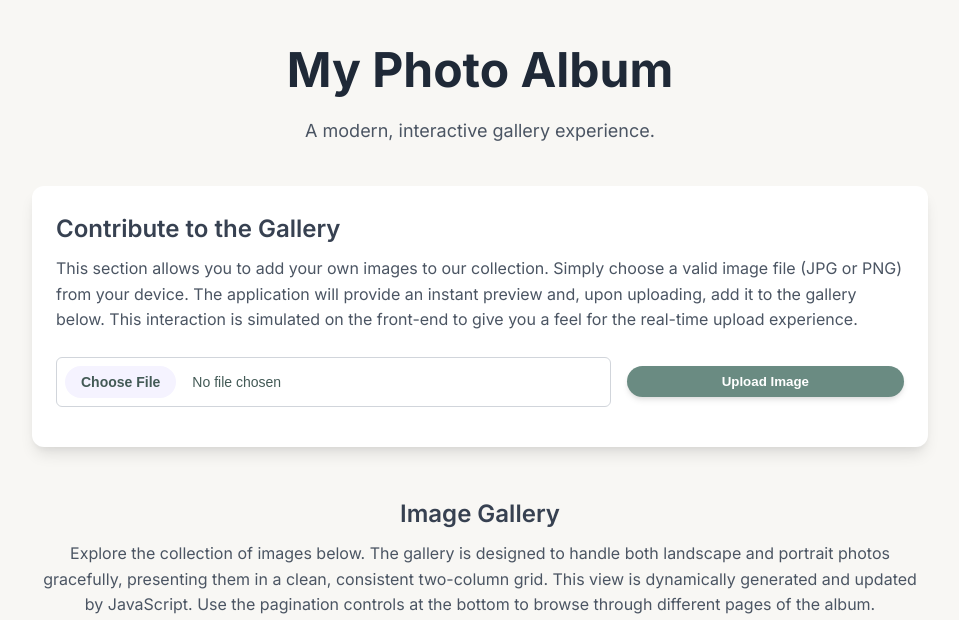
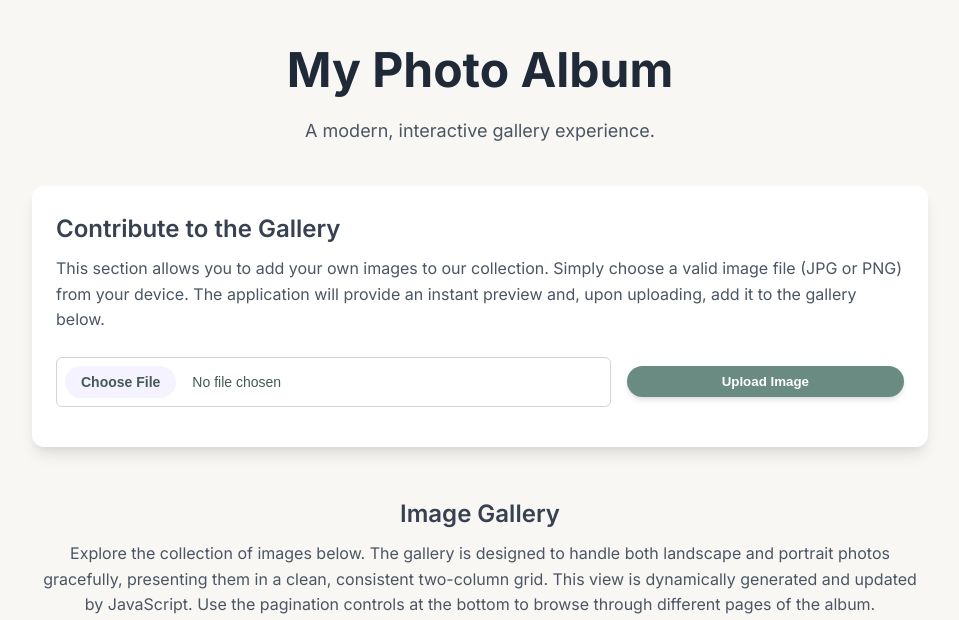
Before and after one commit to Arshlankhann/Picera, a plain HTML site: page index.html in a window 1280 px wide. Shown: the top 620 px of the page, without its empty margins (160-1119 px from the left). Drawn offline with Linux system fonts and the light colour scheme.

Commit message:
Update index.html

```diff
--- a/index.html
+++ b/index.html
@@ -3,7 +3,7 @@
 <head>
     <meta charset="UTF-8">
     <meta name="viewport" content="width=device-width, initial-scale=1.0">
-    <title>Interactive Photo Album - Custom CSS</title>
+    <title>Interactive Photo Album</title>
     <link href="https://fonts.googleapis.com/css2?family=Inter:wght@400;500;600;700&display=swap" rel="stylesheet">
     <link rel="stylesheet" href="css/style.css">
     </head>
@@ -21,7 +21,7 @@
                 <div class="section-intro">
                     <h2>Contribute to the Gallery</h2>
                     <p>
-                        This section allows you to add your own images to our collection. Simply choose a valid image file (JPG or PNG) from your device. The application will provide an instant preview and, upon uploading, add it to the gallery below. This interaction is simulated on the front-end to give you a feel for the real-time upload experience.
+                        This section allows you to add your own images to our collection. Simply choose a valid image file (JPG or PNG) from your device. The application will provide an instant preview and, upon uploading, add it to the gallery below.
                     </p>
                 </div>
                 <form id="uploadForm" class="upload-form">
```
